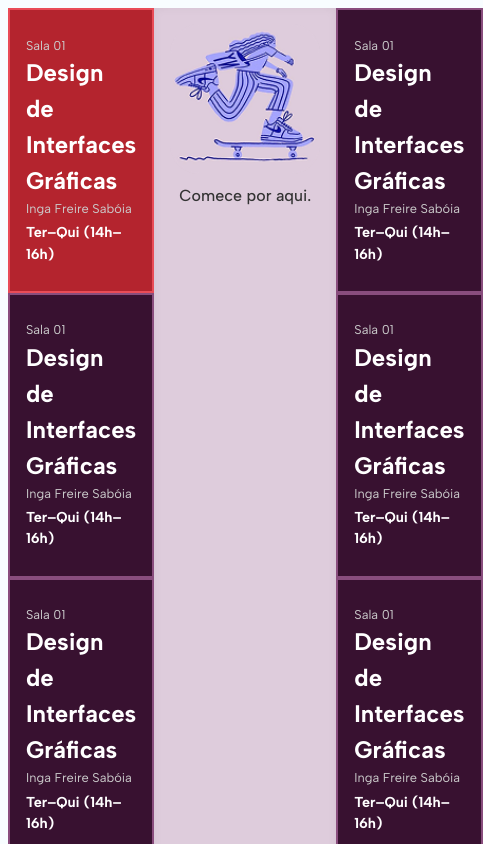
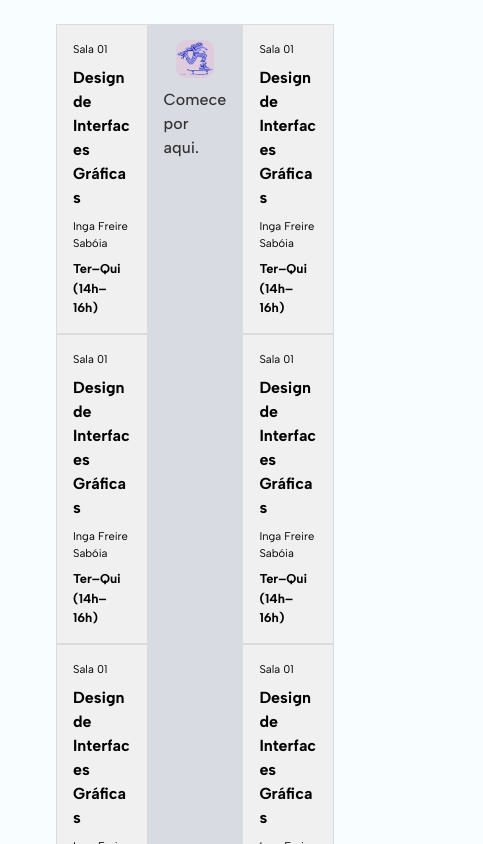
Before and after one commit to TheBugs-io/cadeasala-front, a React (Vite) app: page /mapa-salas in a window 390 px wide. Shown: the top 844 px of the page, 483 px wide, since content can reach past the window. Built offline with nearby package versions, Linux system fonts and the light colour scheme; no server answers.

Commit message:
fix: responsive and color variables

```diff
--- a/src/app/Features/SMD-Maps/styles/CardMapaStyle.css
+++ b/src/app/Features/SMD-Maps/styles/CardMapaStyle.css
@@ -1,14 +1,18 @@
 .card {
-  background-color: #381130;
-  color: white;
-  padding: 1.6rem 1rem;
+  background-color: var(--bg-card-mapa);
+  color: black;
+  padding: 2rem 1.5rem;
   width: 100%;
-  height: 100%;
+  height: auto;
+  min-height: 160px;
   display: flex;
   flex-direction: column;
-  justify-content: space-between;
+  justify-content: flex-start;
+  gap: 0.5rem;
+  word-break: break-word;
   transition: transform 0.2s;
-  border: 2px solid #894D7D;
+  border: 1px solid #dbdbdb;
+  box-sizing: border-box;
 }
 
 .card:hover {
@@ -16,18 +20,42 @@
   box-shadow: 0 4px 8px rgba(0, 0, 0, 0.1);
 }
 
-.card.highlight {
-  background-color: #b4242e;
-  border-color: #e94c57;
+.status-rect {
+  width: 100%;
+  height: 8px;
+  margin-bottom: 10px;
+  border-radius: 4px;
+}
+
+.card h2 {
+  font-size: clamp(1.35rem, 2.5vw, 1.2rem);
 }
 
 .card .small {
   font-size: 0.8em;
-  color: #ccc;
+  color: black;
 }
 
 .card .bold {
   font-weight: bold;
-  margin-top: 4px;
   font-size: 0.9em;
 }
+
+@media (max-width: 768px) {
+  .card {
+    padding: 1rem;
+    min-height: auto;
+  }
+
+  .card h2 {
+    font-size: 1rem;
+  }
+
+  .card .small {
+    font-size: 0.7em;
+  }
+
+  .card .bold {
+    font-size: 0.8em;
+  }
+}
--- a/src/app/Features/SMD-Maps/styles/MapaStyle.css
+++ b/src/app/Features/SMD-Maps/styles/MapaStyle.css
@@ -1,10 +1,19 @@
+.mapa-salas-container{
+  display: flex;
+  flex-direction: column;
+  padding: 0 3rem;
+  width: 100%;
+  margin-top: 1rem;
+  background-color: var(--bg-color);
+}
 .map-container {
   display: flex;
   flex-direction: column;
   align-items: center;
   width: 100%;
   border-radius: 5px;
-  padding: 1rem 2.5rem;
+  padding: 1rem 0;
+  background-color: var(--bg-color);
 }
 
 .row {
@@ -14,18 +23,19 @@
 }
 
 .hallway-map {
-  background-color: #deccdc;
+  background-color: var(--bg-mapa);
   width: 100%;
-  padding: 3rem 2rem;
+  padding: 1rem 3rem;
   display: flex;
   align-items: center;
-  box-shadow: inset 0 0 10px rgba(0, 0, 0, 0.05);
 }
 
 .hallway-map img {
   width: 150px;
   height: auto;
-  transform: translateX(-4rem);
+  transform: translateX(-4rem) scaleX(-1);
+  background-color: var(--bg-mapa);
+  border-radius: 10px;
 }
 
 .hallway-map p {
@@ -59,6 +69,7 @@
   }
 
   .hallway-map img {
+    width: 60%;
     transform: none;
   }
 }
```
